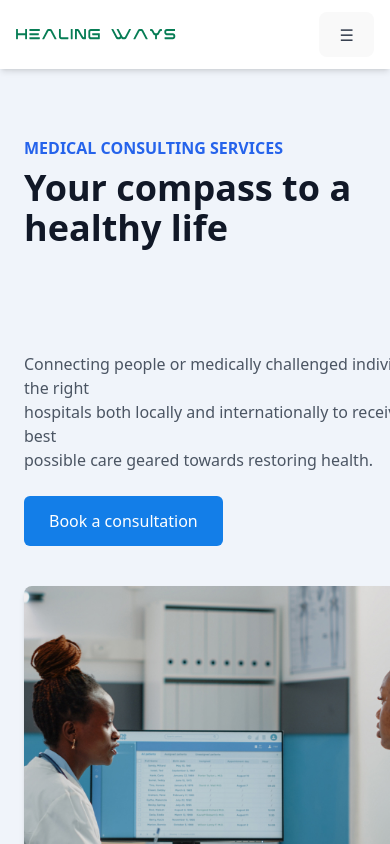
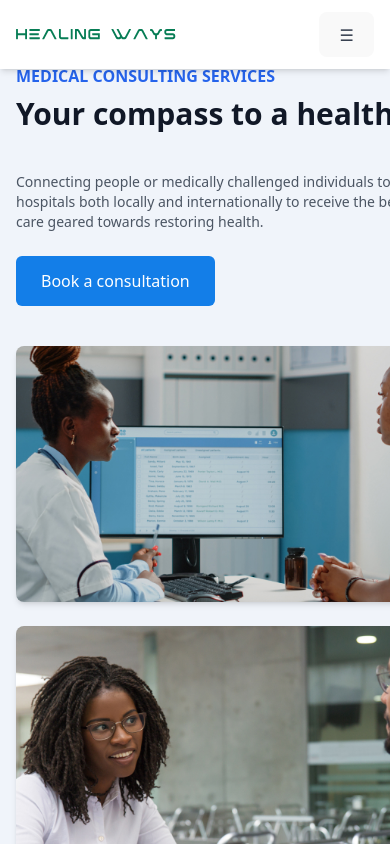
Before and after one commit to Binmuhammad001/healing-ways, a React (Vite) app: page / in a window 390 px wide. Shown: the top 844 px of the page. Built offline with nearby package versions, Linux system fonts and the light colour scheme.

Commit message:
Update hero.jsx

```diff
--- a/src/components/home/hero.jsx
+++ b/src/components/home/hero.jsx
@@ -4,25 +4,28 @@ import hero2 from "../../assets/hero2.jpg";
 
 export default function Hero() {
   return (
-    <section className="pt-24 bg-[#F0F4FA]">
-      <div className="container mx-auto px-6">
+    <section className="pt-16 md:pt-24 bg-[#F0F4FA] overflow-x-hidden">
+      <div className="max-w-7xl mx-auto px-4 sm:px-6">
 
         {/* === Text Section === */}
         <div className="flex flex-col md:flex-row justify-between items-start mb-10">
+
           {/* Left Column */}
-          <div className="md:w-1/2 mb-6 md:mb-0 pt-10">
+          <div className="md:w-1/2 mb-6 md:mb-0">
             <p className="text-blue-600 font-semibold uppercase mb-2">
               Medical Consulting Services
             </p>
-            <h1 className="text-4xl md:text-5xl font-bold text-gray-900">
-              Your compass to a <br/> healthy life
+            <h1 className="text-3xl sm:text-4xl md:text-5xl font-bold text-gray-900">
+              Your compass to a healthy life
             </h1>
           </div>
 
           {/* Right Column */}
-          <div className="md:w-1/2 md:pl-8 pt-20">
-            <p className="mb-6 text-gray-600">
-              Connecting people or medically challenged individuals to the right <br/>hospitals both locally and internationally to receive the best <br/>possible care geared towards restoring health.
+          <div className="md:w-1/2 md:pl-8 mt-4 md:mt-0">
+            <p className="mb-6 text-gray-600 text-sm sm:text-base">
+              Connecting people or medically challenged individuals to the right
+              hospitals both locally and internationally to receive the best
+              possible care geared towards restoring health.
             </p>
             <button className="bg-[#137EE8] text-white px-6 py-3 rounded-md hover:bg-blue-700 transition">
               Book a consultation
@@ -31,17 +34,17 @@ export default function Hero() {
         </div>
 
         {/* === Image Section === */}
-        <div className="w-full  mx-auto grid grid-cols-1 sm:grid-cols-2 gap-6 pb-20">
+        <div className="grid grid-cols-1 sm:grid-cols-2 gap-6 pb-16">
           <img
             src={hero1}
             alt="Doctors consulting patients"
-            className="rounded-lg shadow-md object-cover w-full h-96 sm:h-[450px] md:h-[550px] lg:h-[600px]"
+            className="rounded-lg shadow-md object-cover w-full h-64 sm:h-80 md:h-[450px]"
             loading="lazy"
           />
           <img
             src={hero2}
             alt="Medical team discussion"
-            className="rounded-lg shadow-md object-cover w-full h-96 sm:h-[450px] md:h-[550px] lg:h-[600px]"
+            className="rounded-lg shadow-md object-cover w-full h-64 sm:h-80 md:h-[450px]"
             loading="lazy"
           />
         </div>
```
